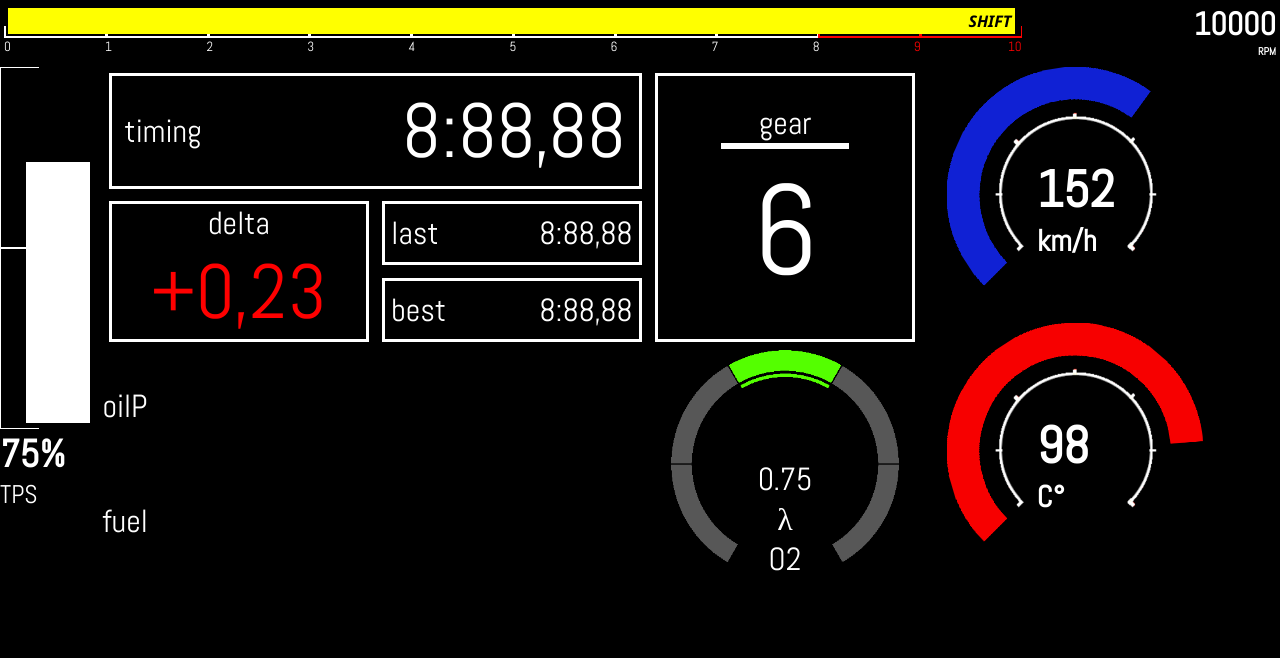
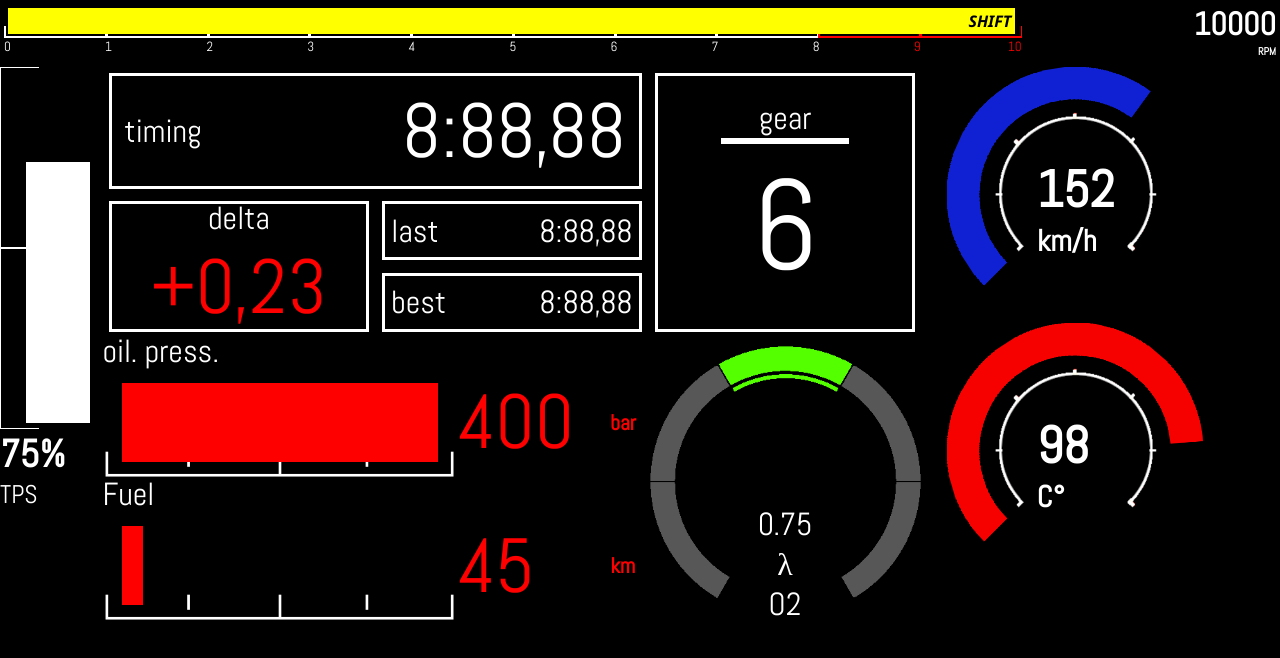
Before and after one commit to TulioMoura/ft, a plain HTML site: page index.html in a window 1280 px wide. Drawn offline with Linux system fonts and the light colour scheme.

Commit message:
added fuel and oil pressure meters, and added methods to control this fields

```diff
--- a/index.html
+++ b/index.html
@@ -86,12 +86,28 @@
                 <div id="gearValue">6</div>
             </div>
             <div id="oilPressure">
-                <p>oilP</p>
-                <p id="value"></p>
+                <p id="oilPressureLabel">oil. press.</p>
+                <div id="oilPressureScale">
+                    <div id="oilPressureBar">
+                </div>
+                </div>
+                <div id="oilValue">
+                <p id="oilPressureValue"></p>
+                <h6>bar</h6>
+                </div>
             </div>
-            <div id="fuel">
-                <p>fuel</p>
-                <p id="value"></p>
+            <div id="fuelqtd">
+                <p id="fuelqtdLabel">Fuel</p>
+                <div id="fuelqtdScale">
+                    <div id="fuelqtdBar">
+                </div>
+                </div>
+                <div id="fuelValue">
+                    <p id="fuelqtdValue"></p>
+                <h6>km</h6>
+                </div>
+
+
             </div>
             <div id="lambda">
 
--- a/style.css
+++ b/style.css
@@ -4,10 +4,9 @@
     font-family: 'Abel';
     src: url(/fonts/Abel/Abel-Regular.ttf);
 }
-* {margin: 0;
+* {
+    margin: 0;
     border: 0;
-
-
 }
 
 body{
@@ -353,9 +352,97 @@ body{
     grid-column: 1 / 3;
     grid-row: 4 / 5;
     font-size: 2.5vw;
+    display: grid;
+    grid-template-columns: 65% 35%;
+    grid-template-rows: 2vw 1fr;
 }
-#bottom #center #fuel{
+#bottom #center #fuelqtd{
     grid-column:1/ 3;
     grid-row: 5 /6;
     font-size: 2.5 vw;
+    display: grid;
+    grid-template-columns: 65% 35%;
+    grid-template-rows: 2vw 1fr;
 }
+#oilPressureScale{
+    padding:1.5vw;
+    background-image: url("/img/scale.png");
+
+    aspect-ratio: 4/1;
+    background-size: contain;
+    background-repeat: no-repeat;
+    background-position: bottom left;
+    grid-column: 1/ 2;
+    grid-row: 2/ 3;
+
+}
+#fuelqtdScale{
+    padding:1.5vw;
+    background-image: url("/img/scale.png");
+
+    aspect-ratio: 4/1;
+    background-size: contain;
+    background-repeat: no-repeat;
+    background-position: bottom left;
+    grid-column: 1/ 2;
+    grid-row: 2/ 3;
+
+}
+#oilPressureBar{
+    height: 100%;
+    background-color: white;
+}
+#fuelqtdBar{
+
+    height: 100%;
+    background-color: white;
+}
+
+#oilPressureLabel{
+    grid-column: 1 /3;
+    grid-row: 1/ 2;
+}
+#oilPressureValue{
+    grid-column: 1/2;
+
+    font-size: 6vw;
+}
+
+#fuelqtdLabel{
+
+    grid-column: 1 /3;
+    grid-row: 1/ 2;
+}
+#fuelqtdValue{
+
+    grid-column: 1/2;
+    font-size: 6vw;
+}
+#fuelqtd h6{
+
+    grid-column: 2/3;
+}
+#oilPressure h6{
+    grid-column: 2/3;
+}
+
+#oilValue{
+    grid-column: 2/3;
+    grid-row: 2/3;
+    display: grid;
+    grid-template-columns: 80% 20%;
+
+}
+
+#fuelValue{
+
+    grid-column: 2/3;
+    grid-row: 2/3;
+    display: grid;
+    grid-template-columns: 80% 20%;
+
+}
+
+.warning{
+    color: red;
+}
--- a/velocity.js
+++ b/velocity.js
@@ -105,7 +105,57 @@ function updateLambdaValue(lambda){
     }
 }
 
-//setInterval(tofullthrottle,50)
+function updateOilPressure(pressure){
+    max_limit = 400
+    min_limit = 0
+    if(pressure > max_limit && pressure < min_limit){
+        return ("out of range")
+    }
+    perc  =((100/( max_limit - min_limit ) ) * pressure)
+    field = document.getElementById("oilPressureValue")
+    container = document.getElementById("oilPressure")
+    bar = document.getElementById("oilPressureBar")
+    value = document.getElementById("oilValue")
+    field.innerText = pressure;
+    console.log(perc)
+    if(perc < 20 || perc > 90 ){
+        console.log(perc)
+        bar.setAttribute("style", ` width: ${perc}%; background-color: #ff0000; `)
+        value.setAttribute("class","warning")
+    }
+    else{
+        bar.setAttribute("style", `width: ${perc}%;`)
+    }
+}
+
+function updateFuelQtd(qtd,consumption){
+    max_limit = 60
+    min_limit = 0
+    if(qtd > max_limit && qtd < min_limit){
+        return ("out of range")
+    }
+    perc  =((100/( max_limit - min_limit ) ) * qtd)
+    field = document.getElementById("fuelqtdValue")
+    container = document.getElementById("fuelqtd")
+    bar = document.getElementById("fuelqtdBar")
+
+    value = document.getElementById("fuelValue")
+
+    field.innerText = Math.floor(qtd * consumption)
+    console.log(perc)
+    if(perc < 10 ){
+        bar.setAttribute("style", ` width: ${perc}%; background-color: #ff0000; `)
+        value.setAttribute("class","warning")
+    }
+    else{
+
+    bar.setAttribute("style", `width: ${perc}%;`)
+    }
+}
+
+//setInterval(tofullthrottle,50)]
+updateFuelQtd(4,11.4)
+updateOilPressure(400)
 updateLambdaValue(0.75)
 updateTpsBar(75)
 updateRpmBar(10000)
```
Also changed, not shown: img/scale.png (added).
